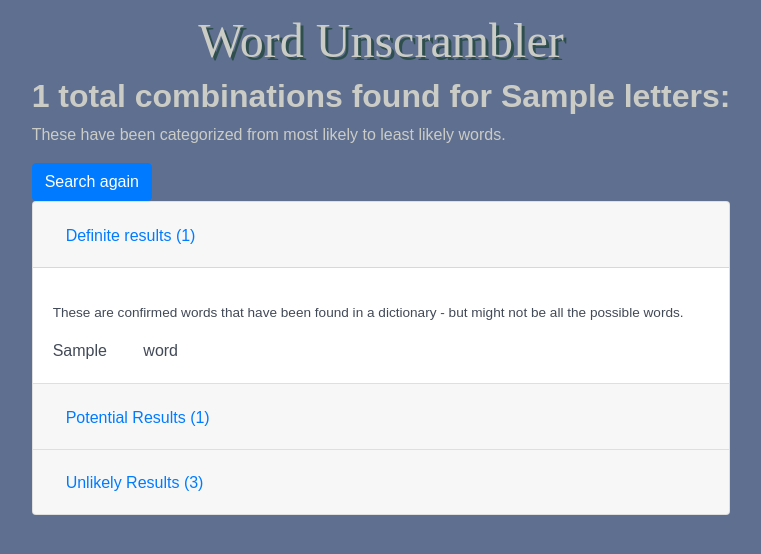
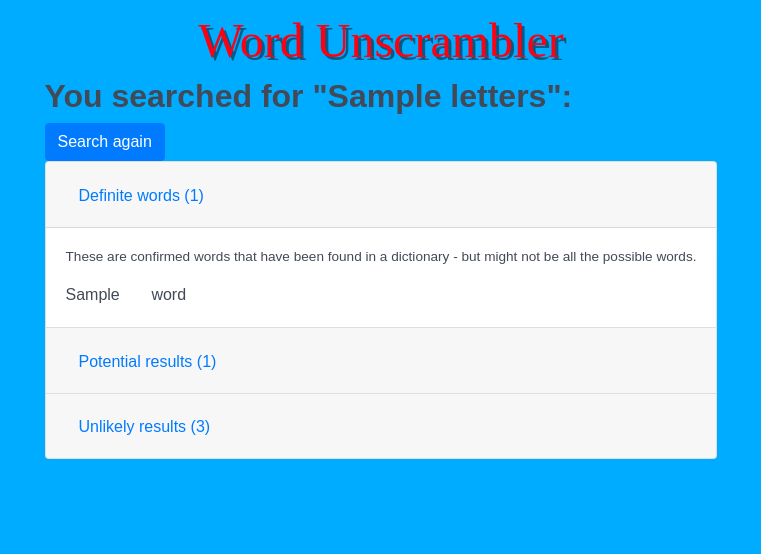
Before and after one commit to Sheyin/word-unscrambler, a Flask app: template templates/results.html in a window 1280 px wide. Shown: the top 554 px of the page, without its empty margins (259-1020 px from the left). Run offline with Flask 2, Linux system fonts and the light colour scheme; the template is opened without the code that fills it: most values are stand-ins (such as "Sample title", 1, 10 or a date in 2020); some libraries are stand-ins or nearby versions; some web fonts are replaced.

Commit message:
Cleaned up css, adjusted spacing of various elements.

```diff
--- a/static/styles.css
+++ b/static/styles.css
@@ -1,34 +1,12 @@
-div.knownLetterEntry {
-  text-indent: 20px;
-  color: #cbccc6;
-}
-
 body {
-  background-color: #5f6f8f;
-  color: #cbccc6;
+  background-color: #00acff;
+  color: #424957;
   font-family: sans-serif;
   margin-top: 0px;
   padding-top: 5px;
 }
 
-a:link {
-  color: #41b2e2;
-}
-
-a:visited {
-  color: #3192e2;
-}
-
-a:hover {
-  color: #8174ba;
-}
-
-a:active {
-  color: #d99aed;
-}
-
 h2 {
-  color: #cbccc6;
   font-weight: bold;
 }
 
@@ -54,26 +32,18 @@ h2 {
   text-align: center;
   border-radius: 7px;
   padding: 0;
-}
-
-#whatisthis {
-  color: #41b2e2;
+  text-indent: 20px;
+  color: #cbccc6;
 }
 
 header {
-  color: #cbccc6;
+  color: #ff0013;
   font-size: 3em;
   text-align: center;
   font-family: "Cabin Sketch";
-  text-shadow: 3px 3px darkslategrey;
+  text-shadow: 3px 3px #005b87;
   margin-left: auto;
   margin-right: auto;
-}
-
-.note {
-  color: #424957;
-  font-size: 85%;
-  margin-top: 1rem;
 }
 
 .instructions {
@@ -91,10 +61,9 @@ header {
   text-align: center;
   border: 1px solid rgba(0, 0, 0, 0.125);
   border-radius: 0.25rem;
-  padding: 1ch;
+  padding: 0ch 1ch 1ch 1ch;
   font-size: 1.3em;
   background-color: #f7f7f7;
-  color: #424957;
 }
 
 .form-box-single {
@@ -109,18 +78,22 @@ header {
 }
 
 #form-radio-box {
-  margin-top: auto;
-  margin-bottom: 0px;
-  max-width: 40%;
+  display: inline-block;
 }
 
-#form-radio-box label {
-  margin-right: 15px;
+.note {
+  font-size: 85%;
+  margin-top: 0rem;
+  margin-bottom: 1rem;
 }
 
 .results {
-  color: #424957;
-  word-spacing: 2rem;
+  word-spacing: 1.7rem;
+  display: inline-block;
+}
+
+.unlikely-space {
+  margin-top: 2rem;
 }
 
 @media (min-width: 1200px) {
@@ -129,19 +102,5 @@ header {
     padding-right: 20%;
   }
 }
-::placeholder {
-  /* Chrome, Firefox, Opera, Safari 10.1+ */
-  color: #cbccc6;
-}
-
-:-ms-input-placeholder {
-  /* Internet Explorer 10-11 */
-  color: #cbccc6;
-}
-
-::-ms-input-placeholder {
-  /* Microsoft Edge */
-  color: #cbccc6;
-}
 
 /*# sourceMappingURL=styles.css.map */
--- a/static/styles.scss
+++ b/static/styles.scss
@@ -1,34 +1,12 @@
-div.knownLetterEntry {
-  text-indent: 20px;
-  color: #cbccc6;
-}
-
 body {
-  background-color: #5f6f8f;
-  color: #cbccc6;
+  background-color: #00acff;
+  color: #424957;
   font-family: sans-serif;
   margin-top: 0px;
   padding-top: 5px;
 }
 
-a:link {
-  color: #41b2e2;
-}
-
-a:visited {
-  color: #3192e2;
-}
-
-a:hover {
-  color: #8174ba;
-}
-
-a:active {
-  color: #d99aed;
-}
-
 h2 {
-  color: #cbccc6;
   font-weight: bold;
 }
 
@@ -54,26 +32,18 @@ h2 {
   text-align: center;
   border-radius: 7px;
   padding: 0;
-}
-
-#whatisthis {
-  color: #41b2e2;
+  text-indent: 20px;
+  color: #cbccc6;
 }
 
 header {
-  color: #cbccc6;
+  color: #ff0013;
   font-size: 3em;
   text-align: center;
   font-family: "Cabin Sketch";
-  text-shadow: 3px 3px darkslategrey;
+  text-shadow: 3px 3px #005b87;
   margin-left: auto;
   margin-right: auto;
-}
-
-.note {
-  color: #424957;
-  font-size: 85%;
-  margin-top: 1rem;
 }
 
 .instructions {
@@ -91,10 +61,9 @@ header {
   text-align: center;
   border: 1px solid rgba(0, 0, 0, 0.125);
   border-radius: 0.25rem;
-  padding: 1ch;
+  padding: 0ch 1ch 1ch 1ch;
   font-size: 1.3em;
   background-color: #f7f7f7;
-  color: #424957;
 }
 
 .form-box-single {
@@ -109,18 +78,22 @@ header {
 }
 
 #form-radio-box {
-  margin-top: auto;
-  margin-bottom: 0px;
-  max-width: 40%;
+  display: inline-block;
 }
 
-#form-radio-box label {
-  margin-right: 15px;
+.note {
+  font-size: 85%;
+  margin-top: 0rem;
+  margin-bottom: 1rem;
 }
 
 .results {
-  color: #424957;
-  word-spacing: 2rem;
+  word-spacing: 1.7rem;
+  display: inline-block;
+}
+
+.unlikely-space {
+  margin-top: 2rem;
 }
 
 @media (min-width: 1200px) {
@@ -129,17 +102,3 @@ header {
     padding-right: 20%;
   }
 }
-::placeholder {
-  /* Chrome, Firefox, Opera, Safari 10.1+ */
-  color: #cbccc6;
-}
-
-:-ms-input-placeholder {
-  /* Internet Explorer 10-11 */
-  color: #cbccc6;
-}
-
-::-ms-input-placeholder {
-  /* Microsoft Edge */
-  color: #cbccc6;
-}
--- a/templates/error.html
+++ b/templates/error.html
@@ -1,5 +1,4 @@
 {% extends "template.html" %} {% block content %}
-<header>Word Unscrambler</header>
 <p>
   Something went wrong! <br />
   {{reason}}
--- a/templates/results.html
+++ b/templates/results.html
@@ -1,8 +1,7 @@
 {% extends "template.html" %} {% block content %}
-<h2>{{totalCount}} total combinations found for {{letters}}:</h2>
-<p id="note">
-  These have been categorized from most likely to least likely words.
-</p>
+
+<h2>You searched for "{{ letters }}":</h2>
+
 <a href="index.html"
   ><button type="button" class="btn btn-primary">Search again</button></a
 >
@@ -20,7 +19,7 @@
           aria-expanded="true"
           aria-controls="collapseZero"
         >
-          Definite results ({{confirmedCount}})
+          Definite words ({{confirmedCount}})
         </button>
       </h2>
     </div>
@@ -31,10 +30,10 @@
       data-parent="#accordionResults"
     >
       <div class="card-body">
-        <p class="note">
+        <div class="note">
           These are confirmed words that have been found in a dictionary - but
           might not be all the possible words.
-        </p>
+        </div>
         <div class="results">
           {%- for word in confirmedResults %} {{word}} {%- endfor %}
         </div>
@@ -54,7 +53,7 @@
           aria-expanded="true"
           aria-controls="collapseOne"
         >
-          Potential Results ({{postfixCount}})
+          Potential results ({{postfixCount}})
         </button>
       </h2>
     </div>
@@ -77,11 +76,11 @@
 
         <div class="card-body">
           {% if postfixResults %}
-          <p class="note">
+          <div class="note">
             These are the most likely results, based on some filtering rules,
             but a lot of nonsense words will be here as well. If there is no
             dictionary match, a word is most likely to be found here.
-          </p>
+          </div>
 
           <div class="results">
             {%- for word in postfixResults %} {{word}} {%- endfor %}
@@ -109,7 +108,7 @@
             aria-expanded="false"
             aria-controls="collapseTwo"
           >
-            Unlikely Results ({{ nonPostfixCount + oddLetterCount +
+            Unlikely results ({{ nonPostfixCount + oddLetterCount +
             lackingVowelCount }})
           </button>
         </h2>
@@ -122,27 +121,27 @@
       >
         <div class="card-body">
           {% if nonPostfixResults %}
-          <p class="note">
+          <div class="note">
             These are unlikely because the word ends strangely.
             ({{nonPostfixCount}})
-          </p>
+          </div>
           <div class="results">
             {%- for word in nonPostfixResults %} {{word}} {%- endfor %}
           </div>
           {% endif %} {% if oddLetterResults %}
-          <p class="note">
+          <div class="note unlikely-space">
             These are unlikely because they start with odd letter combinations.
             ({{oddLetterCount}})
-          </p>
+          </div>
 
-          <div class="postfixResults">
+          <div class="results">
             {%- for word in oddLetterResults %} {{word}} {%- endfor %}
           </div>
           {% endif %} {% if lackingVowelResults %}
-          <p class="note">
+          <div class="note unlikely-space">
             These are unlikely to be words because they do not have a vowel in
             the first half of the word. ({{lackingVowelCount}})
-          </p>
+          </div>
           <div class="results">
             {%- for word in lackingVowelResults %} {{word}} {%- endfor %}
           </div>
```
Also changed, not shown: templates/index.html (+4 -4 lines).
